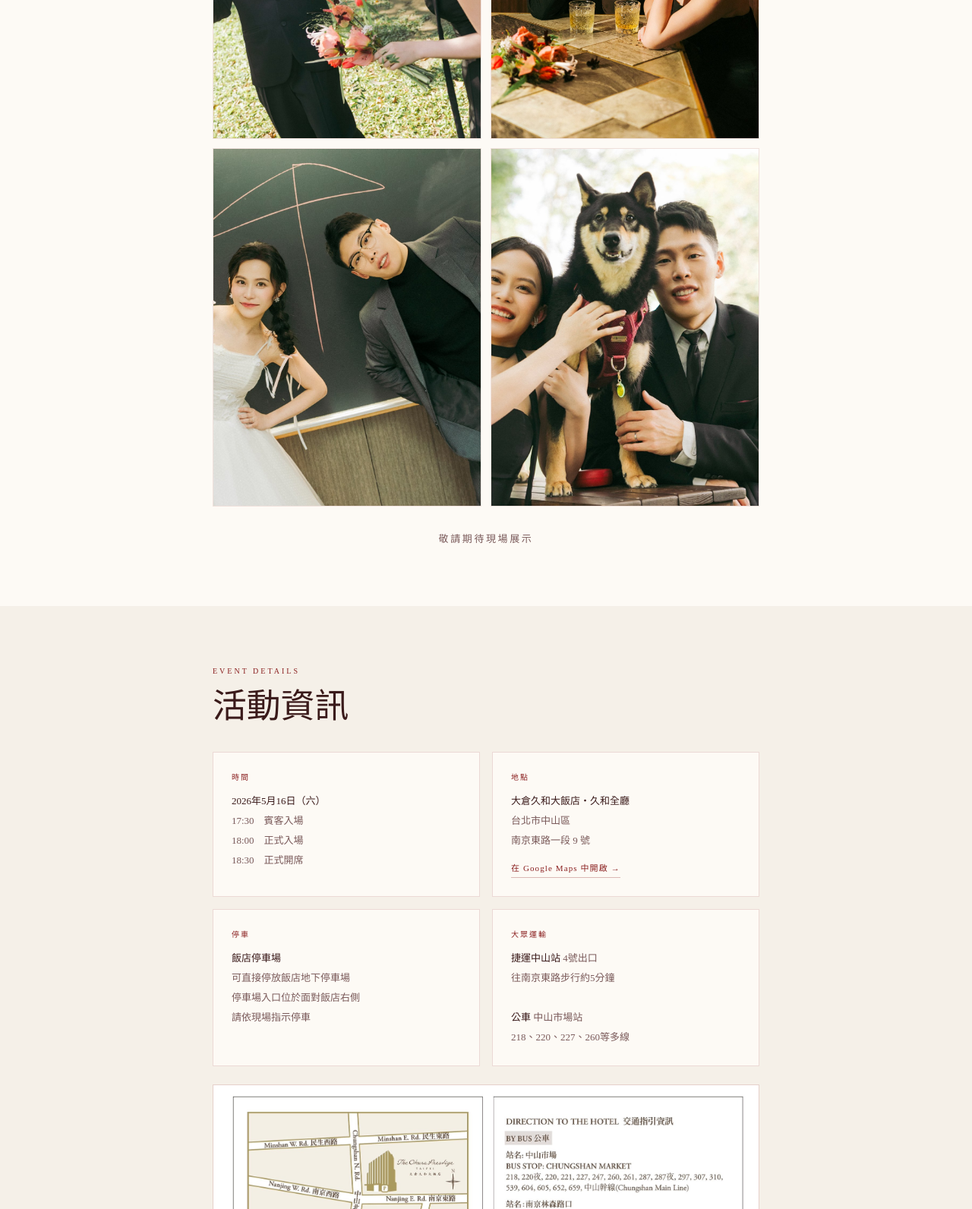
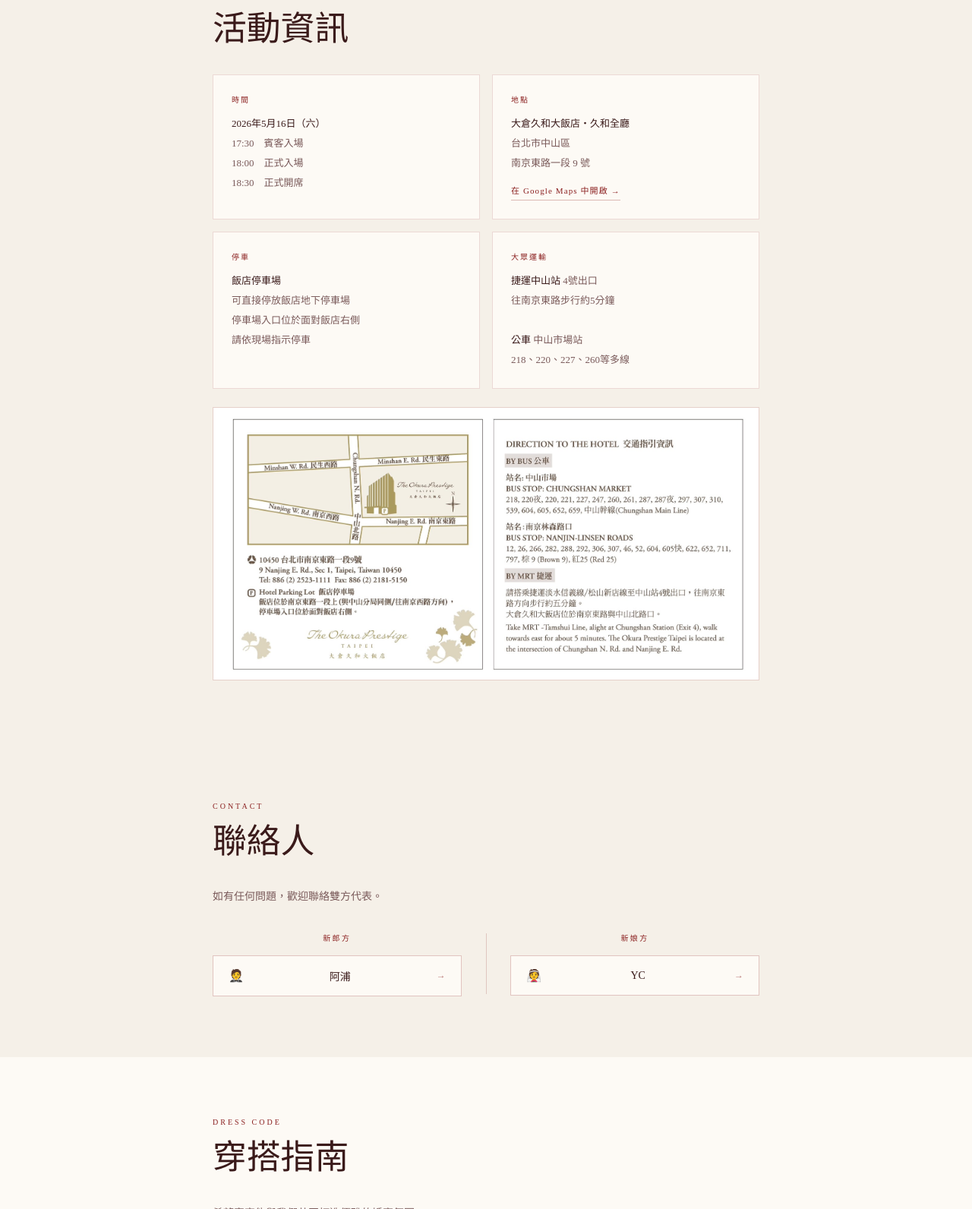
Before and after one commit to davidwangtw/WeddingAnn-David, a plain HTML site: page index.html in a window 1280 px wide. Shown: the part 3473-5065 px from the top of the page at 76% size. Drawn offline with nearby package versions, Linux system fonts and the light colour scheme.

Commit message:
Add files via upload

```diff
--- a/index.html
+++ b/index.html
@@ -238,6 +238,38 @@
 
   .foot-names { font-family: 'Dancing Script', cursive; font-size: clamp(2rem, 6vw, 2.8rem); color: var(--cream); margin-bottom: 0.75rem; }
 
+  #contact { background: var(--cream); padding: 5rem 2rem; }
+  .contact-grid {
+    display: flex; align-items: center; gap: 2rem;
+  }
+  .contact-side { flex: 1; text-align: center; }
+  .contact-divider { width: 0.5px; height: 80px; background: rgba(139,32,32,0.2); flex-shrink: 0; }
+  .contact-side-label { font-size: 10px; letter-spacing: 0.25em; color: var(--brick); text-transform: uppercase; margin-bottom: 1rem; }
+  .contact-btn {
+    width: 100%; padding: 1rem 1.25rem;
+    border: 0.5px solid rgba(139,32,32,0.25); background: var(--warm-white);
+    color: var(--deep); font-family: inherit; font-size: 14px;
+    cursor: pointer; transition: all 0.2s;
+    display: flex; align-items: center; justify-content: space-between; gap: 0.5rem;
+  }
+  .contact-btn:hover { border-color: var(--brick); background: rgba(139,32,32,0.03); }
+  .contact-btn-icon { font-size: 16px; }
+  .contact-btn-arrow { font-size: 12px; color: var(--brick); opacity: 0.6; }
+
+  .contact-modal-photo {
+    width: 100%; max-height: 320px; object-fit: cover; object-position: top;
+    display: block; margin-bottom: 1.25rem;
+  }
+  .contact-modal-name {
+    font-family: 'Cormorant Garamond', serif;
+    font-size: 1.8rem; font-weight: 300; color: var(--deep);
+    text-align: center; margin-bottom: 0.3rem;
+  }
+  .contact-modal-role {
+    font-size: 11px; letter-spacing: 0.2em; color: var(--brick);
+    text-align: center;
+  }
+
   .modal-backdrop {
     display: none; position: fixed; inset: 0; z-index: 200;
     background: rgba(58,26,26,0.8); align-items: center; justify-content: center; padding: 1rem;
@@ -362,21 +394,7 @@
   <div class="section-inner">
     <p class="section-label">Wedding Photos</p>
     <h2 class="section-title">婚紗照</h2>
-    <div class="photos-grid">
-      <div class="photo-slot">
-        <img src="photo2.jpg" alt="David & Ann 婚紗照">
-      </div>
-      <div class="photo-slot">
-        <img src="photo3.jpg" alt="David & Ann 婚紗照">
-      </div>
-      <div class="photo-slot">
-        <img src="photo4.jpg" alt="David & Ann 婚紗照">
-      </div>
-      <div class="photo-slot">
-        <img src="photo1.jpg" alt="David & Ann 婚紗照">
-      </div>
-    </div>
-    <p style="margin-top:2rem;font-size:13px;letter-spacing:0.2em;color:var(--muted);text-align:center">敬請期待現場展示</p>
+    <p style="font-size:13px;letter-spacing:0.2em;color:var(--muted);text-align:center;padding:3rem 0">敬請期待現場展示</p>
   </div>
 </section>
 
@@ -428,6 +446,33 @@
   </div>
 </section>
 
+<section id="contact">
+  <div class="section-inner">
+    <p class="section-label">Contact</p>
+    <h2 class="section-title">聯絡人</h2>
+    <p style="font-size:14px;color:var(--muted);line-height:1.9;margin-bottom:2rem">如有任何問題，歡迎聯絡雙方代表。</p>
+    <div class="contact-grid">
+      <div class="contact-side">
+        <p class="contact-side-label">新郎方</p>
+        <button class="contact-btn" onclick="openContact('male')">
+          <span class="contact-btn-icon">🤵</span>
+          <span>阿浦</span>
+          <span class="contact-btn-arrow">→</span>
+        </button>
+      </div>
+      <div class="contact-divider"></div>
+      <div class="contact-side">
+        <p class="contact-side-label">新娘方</p>
+        <button class="contact-btn" onclick="openContact('female')">
+          <span class="contact-btn-icon">👰</span>
+          <span>YC</span>
+          <span class="contact-btn-arrow">→</span>
+        </button>
+      </div>
+    </div>
+  </div>
+</section>
+
 <section id="dresscode">
   <div class="section-inner">
     <p class="section-label">Dress Code</p>
@@ -456,6 +501,17 @@
     <p style="margin-top:0.5rem;opacity:0.6">期待與您共度這美好的一天</p>
   </div>
 </footer>
+
+<div class="modal-backdrop" id="contact-modal" onclick="if(event.target===this)this.classList.remove('open')">
+  <div class="modal" style="padding:0;overflow:hidden;max-width:360px">
+    <button class="modal-close" style="top:0.75rem;right:0.75rem;background:rgba(245,240,232,0.9);border-radius:50%;width:28px;height:28px;display:flex;align-items:center;justify-content:center;font-size:1rem;z-index:10" onclick="document.getElementById('contact-modal').classList.remove('open')">×</button>
+    <img id="contact-photo" class="contact-modal-photo" src="" alt="">
+    <div style="padding:1.25rem 1.5rem 1.75rem">
+      <p class="contact-modal-name" id="contact-name"></p>
+      <p class="contact-modal-role" id="contact-role"></p>
+    </div>
+  </div>
+</div>
 
 <div class="modal-backdrop" id="modal" onclick="if(event.target===this)this.classList.remove('open')">
   <div class="modal">
@@ -488,6 +544,18 @@
     document.getElementById('cd-secs').textContent = String(Math.floor((diff%60000)/1000)).padStart(2,'0');
   }
   updateCountdown(); setInterval(updateCountdown,1000);
+
+  function openContact(side) {
+    const data = {
+      male:   { name:'阿浦', role:'新郎方聯絡人', photo:'contact-male.jpg' },
+      female: { name:'YC',   role:'新娘方聯絡人', photo:'contact-female.jpg' }
+    };
+    const d = data[side];
+    document.getElementById('contact-photo').src = d.photo;
+    document.getElementById('contact-name').textContent = d.name;
+    document.getElementById('contact-role').textContent = d.role;
+    document.getElementById('contact-modal').classList.add('open');
+  }
 
   // Slideshow
   let currentSlide = 0;
```
Also changed, not shown: contact-female.jpg (added), contact-male.jpg (added).
